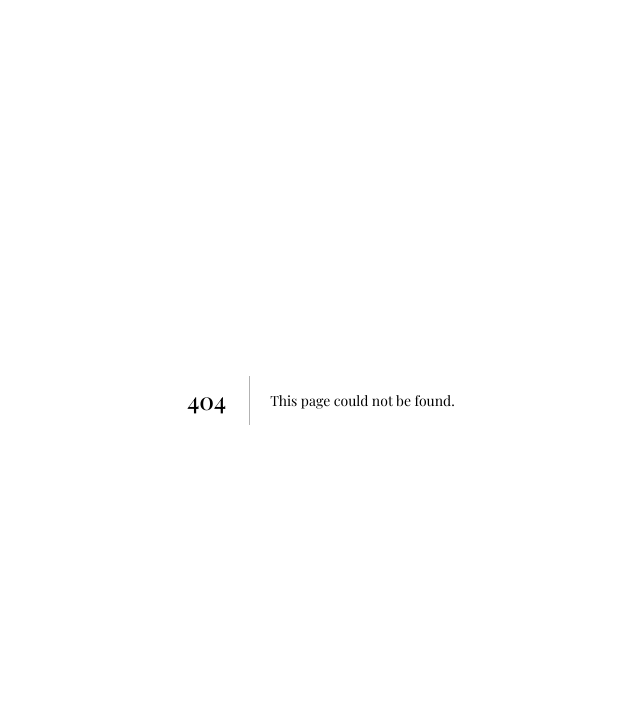
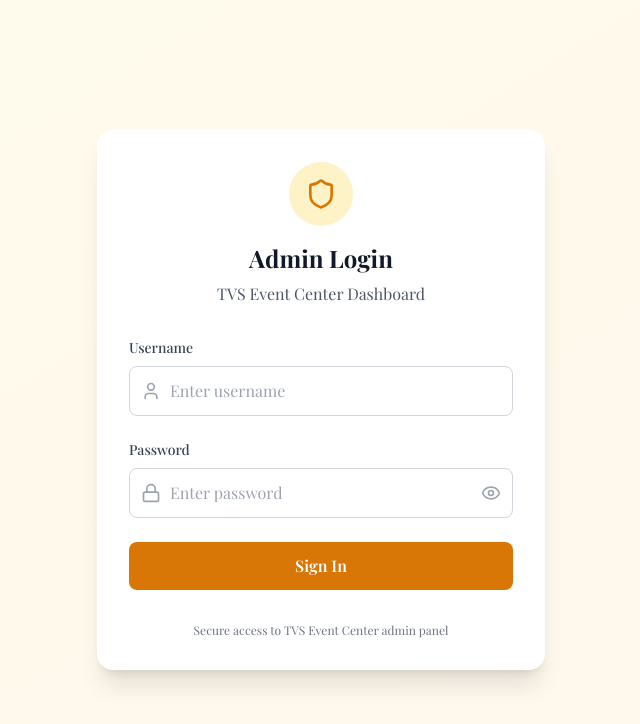
Before and after one commit to Echo5Digital/Tvs-Event-Center, a Next.js app: page /admin/login in a window 1280 px wide. Before the commit this address had no page. Shown: the top 724 px of the page, without its empty margins (319-959 px from the left). Built offline with nearby package versions, Linux system fonts and the light colour scheme; a web font is replaced by a local one.

Commit message:
feat: Implement admin authentication with login and logout functionality, and protect admin dashboard access

```diff
--- /dev/null
+++ b/src/app/admin/login/page.js
@@ -0,0 +1,133 @@
+'use client'
+
+import { useState } from 'react'
+import { useRouter } from 'next/navigation'
+import { Eye, EyeOff, Lock, User, Shield } from 'lucide-react'
+
+export default function AdminLoginPage() {
+  const [formData, setFormData] = useState({
+    username: '',
+    password: ''
+  })
+  const [showPassword, setShowPassword] = useState(false)
+  const [loading, setLoading] = useState(false)
+  const [error, setError] = useState('')
+  const router = useRouter()
+
+  const handleSubmit = async (e) => {
+    e.preventDefault()
+    setLoading(true)
+    setError('')
+
+    try {
+      const response = await fetch('/api/admin/auth', {
+        method: 'POST',
+        headers: {
+          'Content-Type': 'application/json',
+        },
+        body: JSON.stringify(formData),
+      })
+
+      const data = await response.json()
+
+      if (data.success) {
+        router.push('/admin')
+      } else {
+        setError(data.error || 'Login failed')
+      }
+    } catch (error) {
+      console.error('Login error:', error)
+      setError('Network error. Please try again.')
+    } finally {
+      setLoading(false)
+    }
+  }
+
+  return (
+    <div className="min-h-screen bg-gradient-to-br from-amber-50 to-orange-50 flex items-center justify-center p-4">
+      <div className="bg-white rounded-2xl shadow-xl p-8 w-full max-w-md">
+        {/* Header */}
+        <div className="text-center mb-8">
+          <div className="inline-flex items-center justify-center w-16 h-16 bg-amber-100 rounded-full mb-4">
+            <Shield className="w-8 h-8 text-amber-600" />
+          </div>
+          <h1 className="text-2xl font-bold text-gray-900 mb-2">Admin Login</h1>
+          <p className="text-gray-600">TVS Event Center Dashboard</p>
+        </div>
+
+        {/* Error Message */}
+        {error && (
+          <div className="bg-red-50 border border-red-200 text-red-700 px-4 py-3 rounded-lg mb-6">
+            {error}
+          </div>
+        )}
+
+        {/* Login Form */}
+        <form onSubmit={handleSubmit} className="space-y-6">
+          {/* Username */}
+          <div>
+            <label className="block text-sm font-medium text-gray-700 mb-2">
+              Username
+            </label>
+            <div className="relative">
+              <User className="absolute left-3 top-1/2 transform -translate-y-1/2 text-gray-400 w-5 h-5" />
+              <input
+                type="text"
+                required
+                value={formData.username}
+                onChange={(e) => setFormData(prev => ({ ...prev, username: e.target.value }))}
+                className="w-full pl-10 pr-4 py-3 border border-gray-300 rounded-lg focus:ring-2 focus:ring-amber-500 focus:border-amber-500 transition-colors"
+                placeholder="Enter username"
+              />
+            </div>
+          </div>
+
+          {/* Password */}
+          <div>
+            <label className="block text-sm font-medium text-gray-700 mb-2">
+              Password
+            </label>
+            <div className="relative">
+              <Lock className="absolute left-3 top-1/2 transform -translate-y-1/2 text-gray-400 w-5 h-5" />
+              <input
+                type={showPassword ? 'text' : 'password'}
+                required
+                value={formData.password}
+                onChange={(e) => setFormData(prev => ({ ...prev, password: e.target.value }))}
+                className="w-full pl-10 pr-12 py-3 border border-gray-300 rounded-lg focus:ring-2 focus:ring-amber-500 focus:border-amber-500 transition-colors"
+                placeholder="Enter password"
+              />
+              <button
+                type="button"
+                onClick={() => setShowPassword(!showPassword)}
+                className="absolute right-3 top-1/2 transform -translate-y-1/2 text-gray-400 hover:text-gray-600"
+              >
+                {showPassword ? <EyeOff className="w-5 h-5" /> : <Eye className="w-5 h-5" />}
+              </button>
+            </div>
+          </div>
+
+          {/* Login Button */}
+          <button
+            type="submit"
+            disabled={loading}
+            className="w-full bg-amber-600 hover:bg-amber-700 disabled:bg-amber-400 text-white font-semibold py-3 px-4 rounded-lg transition-colors flex items-center justify-center"
+          >
+            {loading ? (
+              <div className="w-5 h-5 border-2 border-white border-t-transparent rounded-full animate-spin"></div>
+            ) : (
+              'Sign In'
+            )}
+          </button>
+        </form>
+
+        {/* Footer */}
+        <div className="mt-8 text-center">
+          <p className="text-xs text-gray-500">
+            Secure access to TVS Event Center admin panel
+          </p>
+        </div>
+      </div>
+    </div>
+  )
+}
--- a/src/app/admin/page.js
+++ b/src/app/admin/page.js
@@ -1,7 +1,7 @@
-import AdminDashboard from '@/components/AdminDashboard'
+import ProtectedAdminDashboard from '@/components/ProtectedAdminDashboard'
 
 export default function AdminPage() {
-  return <AdminDashboard />
+  return <ProtectedAdminDashboard />
 }
 
 export const metadata = {
--- /dev/null
+++ b/src/app/api/admin/auth/route.js
@@ -0,0 +1,60 @@
+import { NextResponse } from 'next/server'
+import { cookies } from 'next/headers'
+
+// You can change these credentials
+const ADMIN_USERNAME = process.env.ADMIN_USERNAME || 'admin'
+const ADMIN_PASSWORD = process.env.ADMIN_PASSWORD || 'TVSEvent2024!'
+
+export async function POST(request) {
+  try {
+    const { username, password } = await request.json()
+
+    // Validate credentials
+    if (username === ADMIN_USERNAME && password === ADMIN_PASSWORD) {
+      // Create a simple session token
+      const sessionToken = Buffer.from(`${username}:${Date.now()}`).toString('base64')
+
+      // Set secure cookie
+      const cookieStore = await cookies()
+      cookieStore.set('admin-session', sessionToken, {
+        httpOnly: true,
+        secure: process.env.NODE_ENV === 'production',
+        sameSite: 'strict',
+        maxAge: 60 * 60 * 24 * 7, // 7 days
+        path: '/'
+      })
+
+      return NextResponse.json({
+        success: true,
+        message: 'Login successful'
+      })
+    } else {
+      return NextResponse.json({
+        success: false,
+        error: 'Invalid credentials'
+      }, { status: 401 })
+    }
+  } catch (error) {
+    console.error('Login error:', error)
+    return NextResponse.json({
+      success: false,
+      error: 'Login failed'
+    }, { status: 500 })
+  }
+}
+
+// GET - Check if user is authenticated
+export async function GET() {
+  try {
+    const cookieStore = await cookies()
+    const sessionToken = cookieStore.get('admin-session')
+
+    if (sessionToken) {
+      return NextResponse.json({ authenticated: true })
+    } else {
+      return NextResponse.json({ authenticated: false })
+    }
+  } catch (error) {
+    return NextResponse.json({ authenticated: false })
+  }
+}
--- /dev/null
+++ b/src/app/api/admin/logout/route.js
@@ -0,0 +1,22 @@
+import { NextResponse } from 'next/server'
+import { cookies } from 'next/headers'
+
+export async function POST() {
+  try {
+    const cookieStore = await cookies()
+
+    // Remove the session cookie
+    cookieStore.delete('admin-session')
+
+    return NextResponse.json({
+      success: true,
+      message: 'Logged out successfully'
+    })
+  } catch (error) {
+    console.error('Logout error:', error)
+    return NextResponse.json({
+      success: false,
+      error: 'Logout failed'
+    }, { status: 500 })
+  }
+}
--- /dev/null
+++ b/src/components/ProtectedAdminDashboard.js
@@ -0,0 +1,89 @@
+'use client'
+
+import { useState, useEffect } from 'react'
+import { useRouter } from 'next/navigation'
+import AdminDashboard from '@/components/AdminDashboard'
+import { LogOut, Shield } from 'lucide-react'
+
+export default function ProtectedAdminDashboard() {
+  const [isAuthenticated, setIsAuthenticated] = useState(false)
+  const [loading, setLoading] = useState(true)
+  const router = useRouter()
+
+  useEffect(() => {
+    checkAuthentication()
+  }, [])
+
+  const checkAuthentication = async () => {
+    try {
+      const response = await fetch('/api/admin/auth')
+      const data = await response.json()
+
+      if (data.authenticated) {
+        setIsAuthenticated(true)
+      } else {
+        router.push('/admin/login')
+      }
+    } catch (error) {
+      console.error('Auth check failed:', error)
+      router.push('/admin/login')
+    } finally {
+      setLoading(false)
+    }
+  }
+
+  const handleLogout = async () => {
+    try {
+      await fetch('/api/admin/logout', { method: 'POST' })
+      router.push('/admin/login')
+    } catch (error) {
+      console.error('Logout failed:', error)
+    }
+  }
+
+  if (loading) {
+    return (
+      <div className="min-h-screen bg-gray-50 flex items-center justify-center">
+        <div className="text-center">
+          <div className="inline-flex items-center justify-center w-16 h-16 bg-amber-100 rounded-full mb-4">
+            <Shield className="w-8 h-8 text-amber-600 animate-pulse" />
+          </div>
+          <div className="w-8 h-8 border-4 border-amber-600 border-t-transparent rounded-full animate-spin mx-auto mb-4"></div>
+          <p className="text-gray-600">Verifying access...</p>
+        </div>
+      </div>
+    )
+  }
+
+  if (!isAuthenticated) {
+    return null // Will redirect to login
+  }
+
+  return (
+    <div className="min-h-screen bg-gray-50">
+      {/* Admin Header */}
+      <div className="bg-white shadow-sm border-b">
+        <div className="max-w-7xl mx-auto px-4 sm:px-6 lg:px-8">
+          <div className="flex justify-between items-center h-16">
+            <div className="flex items-center">
+              <Shield className="w-6 h-6 text-amber-600 mr-2" />
+              <h1 className="text-lg font-semibold text-gray-900">
+                TVS Event Center - Admin Dashboard
+              </h1>
+            </div>
+            <button
+              onClick={handleLogout}
+              className="inline-flex items-center px-3 py-2 border border-gray-300 rounded-md text-sm font-medium text-gray-700 bg-white hover:bg-gray-50 transition-colors"
+            >
+              <LogOut className="w-4 h-4 mr-2" />
+              Logout
+            </button>
+          </div>
+        </div>
+      </div>
+
+      {/* Dashboard Content */}
+      <AdminDashboard />
+    </div>
+  )
+}
```
Also changed, not shown: 1 other file (tests, documents, lock files or other folders).
